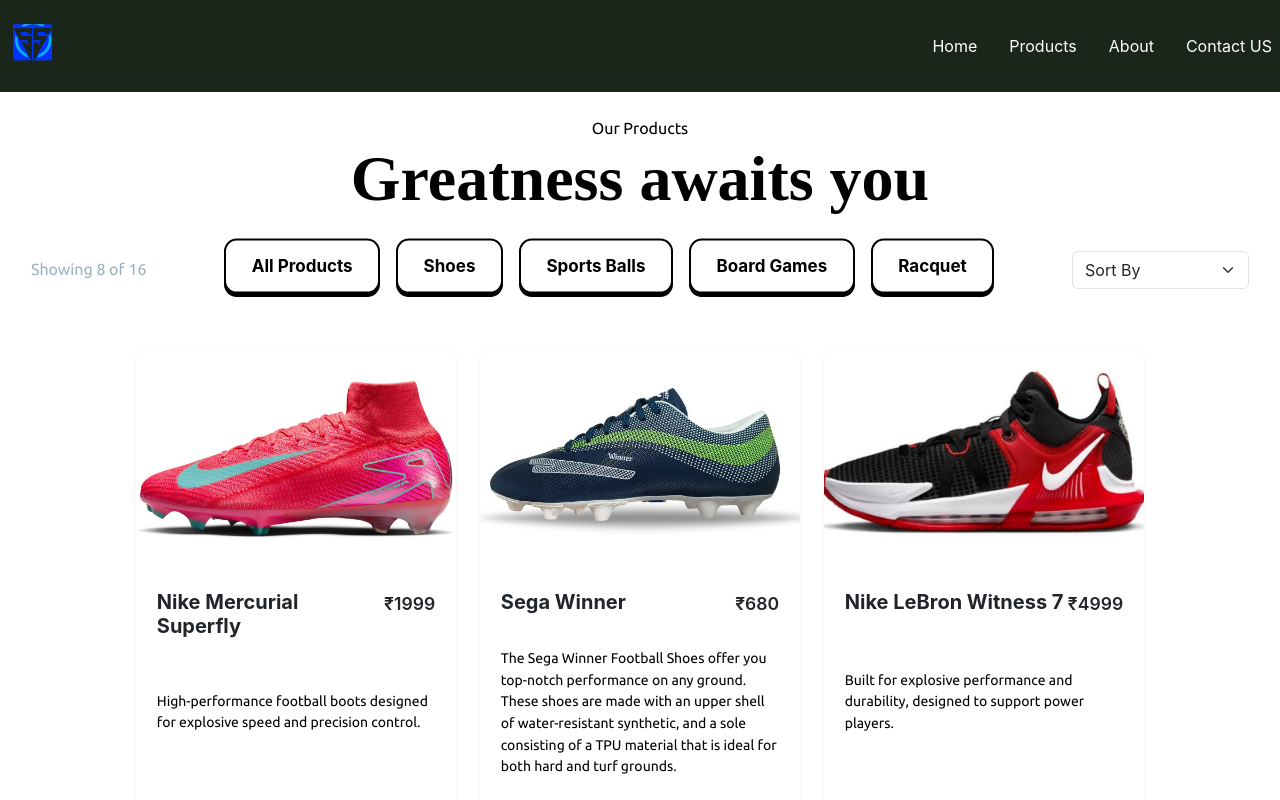
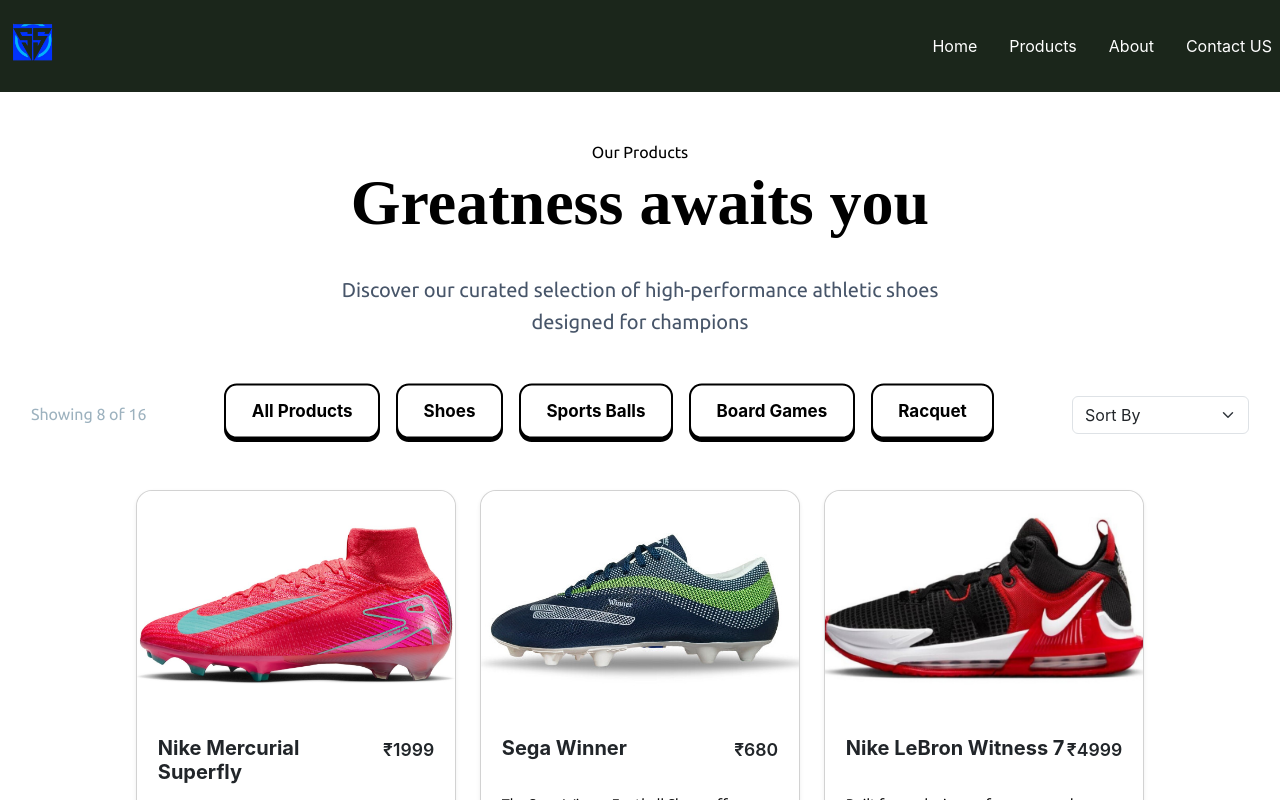
Before and after one commit to naseehan/boots, a React (Vite) app: page /products in a window 1280 px wide. Shown: the top 800 px of the page. Built offline with nearby package versions, Linux system fonts and the light colour scheme; a web font is replaced by a local one.

Commit message:
update products page ui

```diff
--- a/src/components/ProductCard.jsx
+++ b/src/components/ProductCard.jsx
@@ -3,6 +3,7 @@
 import products from "./products";
 import "../stylePages/productCard/App.css";
 import { useNavigate } from "react-router-dom";
+import { style } from "motion/react-client";
 
 const Button = styled.button`
   border: 2px solid #000;
@@ -18,8 +19,26 @@
   gap: 1.4rem;
   padding: 1.3rem;
 `;
+const ProductBody = styled.div`
+  width: 20rem;
+  border-radius: 1rem;
+  transition: all 0.3s;
+  box-shadow: 0 0 #0000, 0 0 #000, 0 10px 15px -3px rgb(0 0 0 / 0.1),
+    0 4px 6px -4px rgb(0 0 0 / 0.1);
+  background-color: rgb(255 255 255 / 1);
+  &:hover{
+  transform: translateY(-0.5rem);
+  }
+`;
+
 const Text = styled.h5`
   font-weight: 700;
+`;
+const Desc = styled.p`
+display: -webkit-box;
+    -webkit-line-clamp: 3;
+    -webkit-box-orient: vertical;
+    overflow: hidden;
 `;
 const Select = styled.select`
   &:focus-visible {
@@ -132,11 +151,7 @@
 
         <div className="container-fluid  d-flex flex-wrap gap-4 justify-content-center my-5 ">
           {currentItems.map((data) => (
-            <div
-              key={data.id}
-              className="card shadow-sm"
-              style={{ width: "20rem", borderRadius: "1rem", border: "1px" }}
-            >
+            <ProductBody key={data.id} className="card shadow-sm">
               <div className="position-relative" style={{ height: "14rem" }}>
                 <img
                   loading="lazy"
@@ -166,7 +181,7 @@
                     ₹{data.price}
                   </span>
                 </div>
-                <p className="card-text small text-black">{data.desc}</p>
+                <Desc className="card-text small text-black">{data.desc}</Desc>
                 <Button
                   className="btn w-100 "
                   style={{
@@ -178,7 +193,7 @@
                   More Details
                 </Button>
               </CardBody>
-            </div>
+            </ProductBody>
           ))}
         </div>
 
--- a/src/pages/Products.jsx
+++ b/src/pages/Products.jsx
@@ -1,17 +1,30 @@
 import React from "react";
 import ProductCard from "../components/ProductCard";
+import styled from "styled-components";
+
+const Text = styled.p`
+  font-size: 1.25rem;
+  line-height: 1.625;
+  color: rgb(71 85 105 / 1);
+  max-width: 42rem;
+  margin: 2rem auto;
+`;
 
 const Products = () => {
   return (
     <div className="product-container">
-      <div className="text-center my-4">
+      <div className="text-center mx-auto my-5">
         <p>Our Products</p>
         <h1
           className="fw-bold"
-          style={{ fontFamily: "Edu QLD Hand, cursive",fontSize: '4rem' }}
+          style={{ fontFamily: "Edu QLD Hand, cursive", fontSize: "4rem" }}
         >
           Greatness awaits you
         </h1>
+        <Text>
+          Discover our curated selection of high-performance athletic shoes
+          designed for champions
+        </Text>
       </div>
       <ProductCard />
     </div>
```
